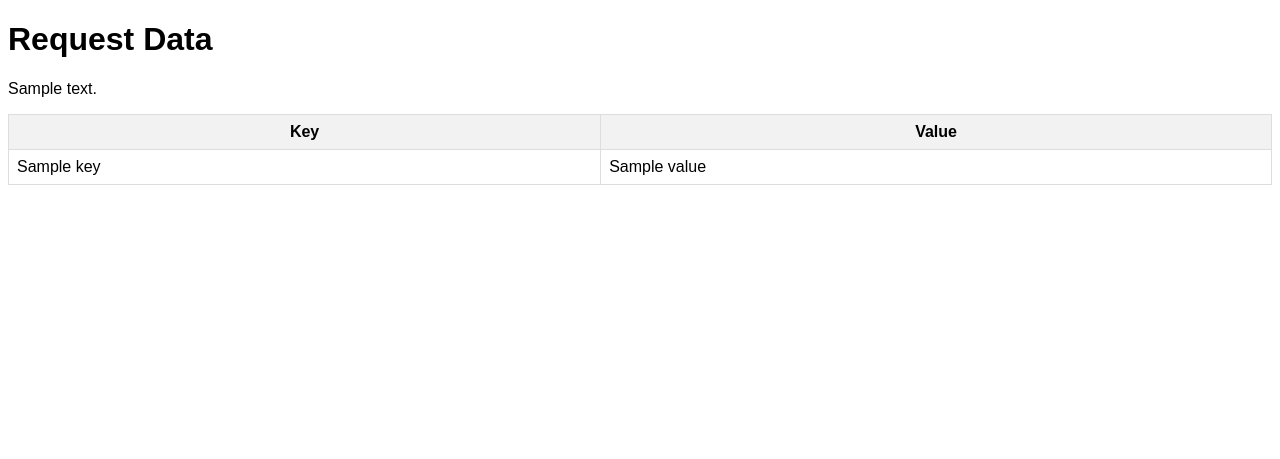
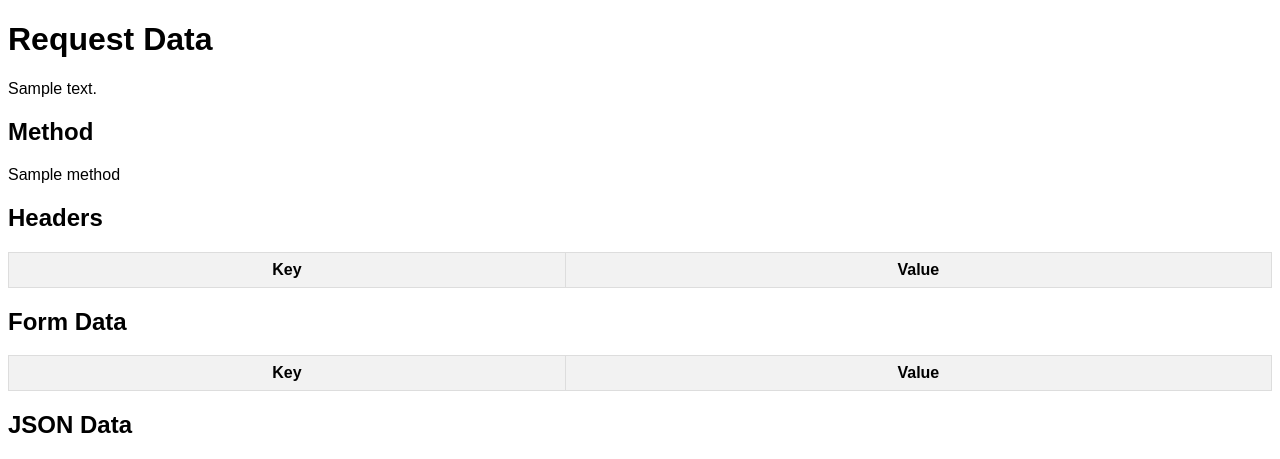
Before and after one commit to masanari9256/flask_test_server, a Flask app: template app/templates/display.html in a window 1280 px wide. Shown: the top 459 px of the page. Run offline with Flask 3, Linux system fonts and the light colour scheme; the template is opened without the code that fills it: most values are stand-ins (such as "Sample title", 1, 10 or a date in 2020); lists and menus that the app fills with data are empty.

Commit message:
update: ヘッダを見やすくした

```diff
--- a/app/app.py
+++ b/app/app.py
@@ -21,7 +21,7 @@ def test_response():
 def test_request():
     global last_request_data
     last_request_data = {
-        "1 comment": "これはテストサーバです。",
+        "1 comment": "これはテストサーバです",
         "method": request.method,
         "headers": dict(request.headers),
         "form": request.form.to_dict(),
--- a/app/templates/display.html
+++ b/app/templates/display.html
@@ -5,7 +5,7 @@
     <title>Request Data</title>
     <style>
         body { font-family: Arial, sans-serif; }
-        table { width: 100%; border-collapse: collapse; }
+        table { width: 100%; border-collapse: collapse; margin-bottom: 20px; }
         th, td { border: 1px solid #ddd; padding: 8px; }
         th { background-color: #f2f2f2; }
     </style>
@@ -13,16 +13,29 @@
 <body>
     <h1>Request Data</h1>
     <p>{{ data["1 comment"] }}</p>
+    <h2>Method</h2>
+    <p>{{ data["method"] }}</p>
+    <h2>Headers</h2>
     <table>
         <tr><th>Key</th><th>Value</th></tr>
-        {% for key, value in data.items() %}
-            {% if key != "1 comment" %}
-                <tr>
-                    <td>{{ key }}</td>
-                    <td>{{ value }}</td>
-                </tr>
-            {% endif %}
+        {% for key, value in data["headers"].items() %}
+            <tr>
+                <td>{{ key }}</td>
+                <td>{{ value }}</td>
+            </tr>
         {% endfor %}
     </table>
+    <h2>Form Data</h2>
+    <table>
+        <tr><th>Key</th><th>Value</th></tr>
+        {% for key, value in data["form"].items() %}
+            <tr>
+                <td>{{ key }}</td>
+                <td>{{ value }}</td>
+            </tr>
+        {% endfor %}
+    </table>
+    <h2>JSON Data</h2>
+    <pre>{{ data["json"] | tojson }}</pre>
 </body>
 </html>
```
